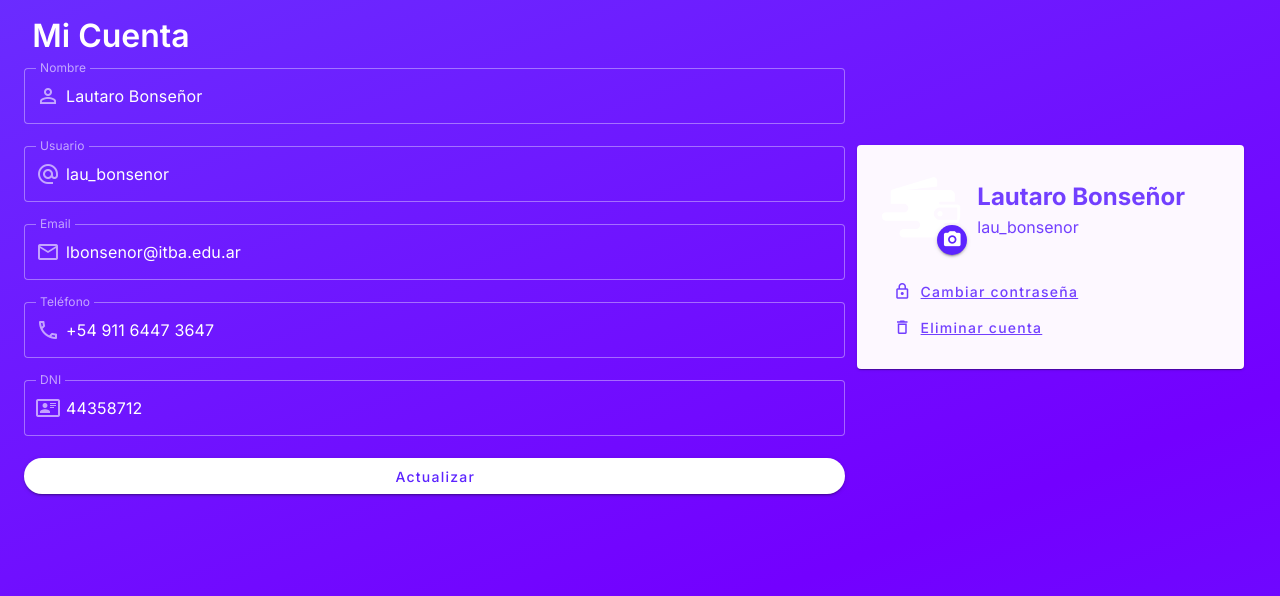
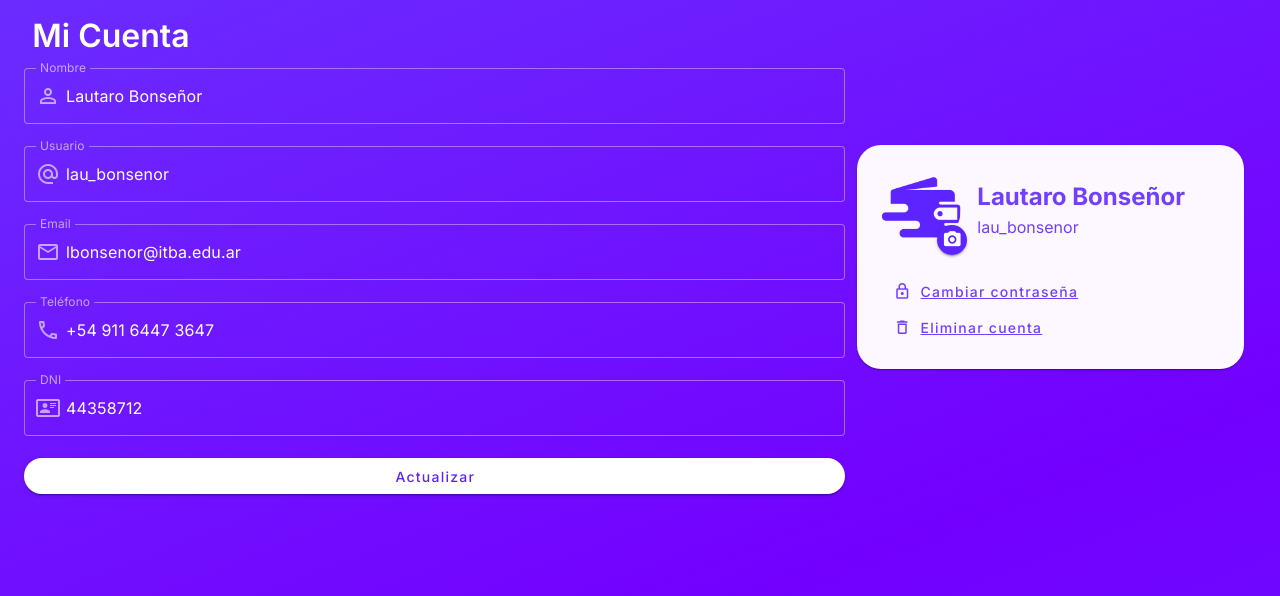
Before and after one commit to lbonsenor/Wall-Et, a Vue app: page /account in a window 1280 px wide. Shown: the top 596 px of the page. Built offline with nearby package versions, Linux system fonts and the light colour scheme.

Commit message:
small change to account

```diff
--- a/src/views/Account.vue
+++ b/src/views/Account.vue
@@ -25,7 +25,7 @@
                 </v-form>
 
                 <v-col cols="12" md="4">
-                    <v-card class="pa-6">
+                    <v-card class="pa-6" rounded="xl">
                         <div>
                             <div class="d-flex align-center mb-6">
                                 <div class="avatar-container mr-4">
@@ -77,7 +77,7 @@
 </template>
 
 <script>
-import avatar from '@/assets/wallet-white.png';
+import avatar from '@/assets/logo.png';
 
 export default {
     name: 'Account',
```
